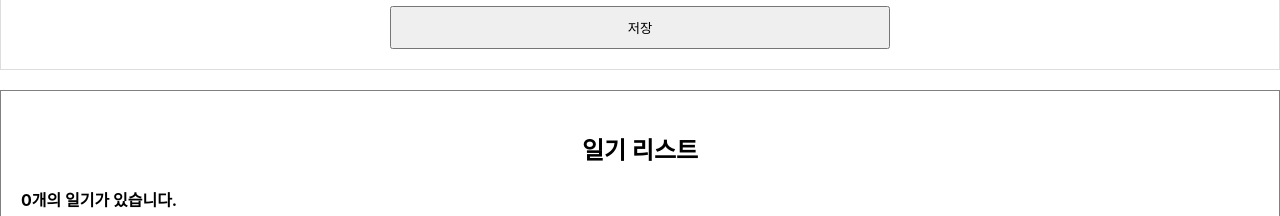
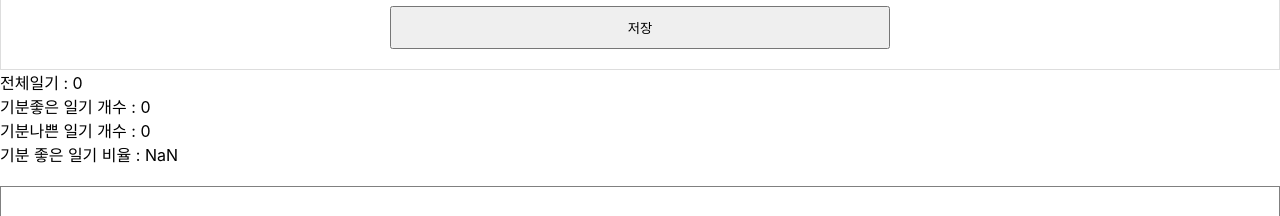
Before and after one commit to ccpjh/To-do-List, a React (Create React App) app: page / in a window 1280 px wide. Shown: the part 404-620 px from the top of the page. Built offline with nearby package versions, Linux system fonts and the light colour scheme; no server answers.

Commit message:
useMemo practice

```diff
--- a/src/App.js
+++ b/src/App.js
@@ -1,10 +1,8 @@
 
 import DiaryEditor from './DiaryEditor';
 import DiaryList from "./DiaryList";
-import { useState, useRef , useEffect} from 'react';
+import { useState, useRef , useEffect, useMemo} from 'react';
 import './App.css';
-
-// https://jsonplaceholder.typicode.com/comments
 
 function App() {
 
@@ -56,9 +54,35 @@
     )
   }
 
+  const getDiaryAnalysis = useMemo(() => {
+    console.log('일기 분석 시작');
+    const goodCount = data.filter((it) => it.emotion >= 3).length;
+    const badCount = data.length - goodCount;
+    const goodRatio = (goodCount / data.length) * 100;
+
+    return {
+      goodCount,
+      badCount,
+      goodRatio
+    }
+  }, [data.length])
+  const {goodCount, badCount, goodRatio } = getDiaryAnalysis;
+
   return (
     <div className="App">
-          <DiaryEditor onCreate={onCreate} />
+      <DiaryEditor onCreate={onCreate} />
+      <div>
+        전체일기 : {data.length}
+      </div>
+      <div>
+        기분좋은 일기 개수 : {goodCount}
+      </div>
+      <div>
+        기분나쁜 일기 개수 : {badCount}
+      </div>
+      <div>
+        기분 좋은 일기 비율 : {goodRatio}
+      </div>
           <DiaryList onEdit={onEdit} onRemove={onRemove} diaryList={data} />
       </div>
   );
```
